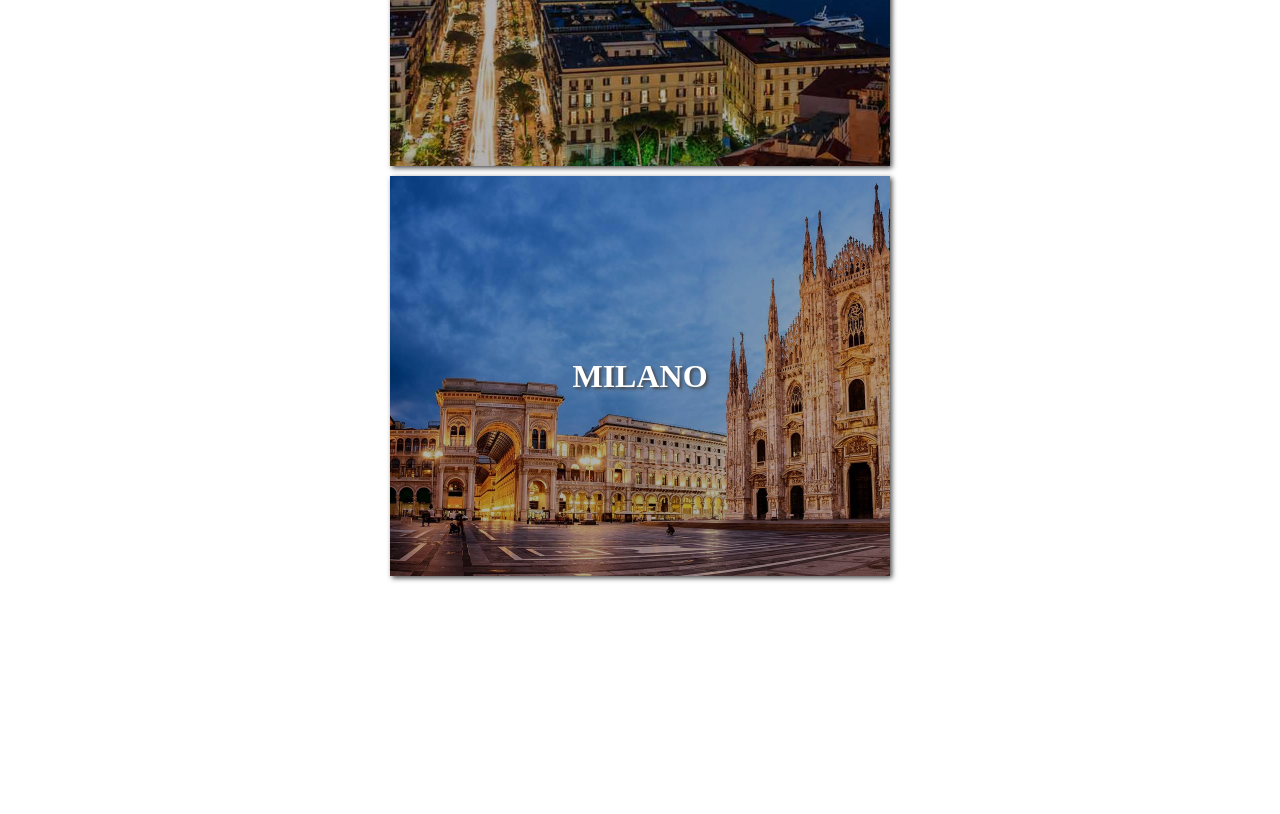
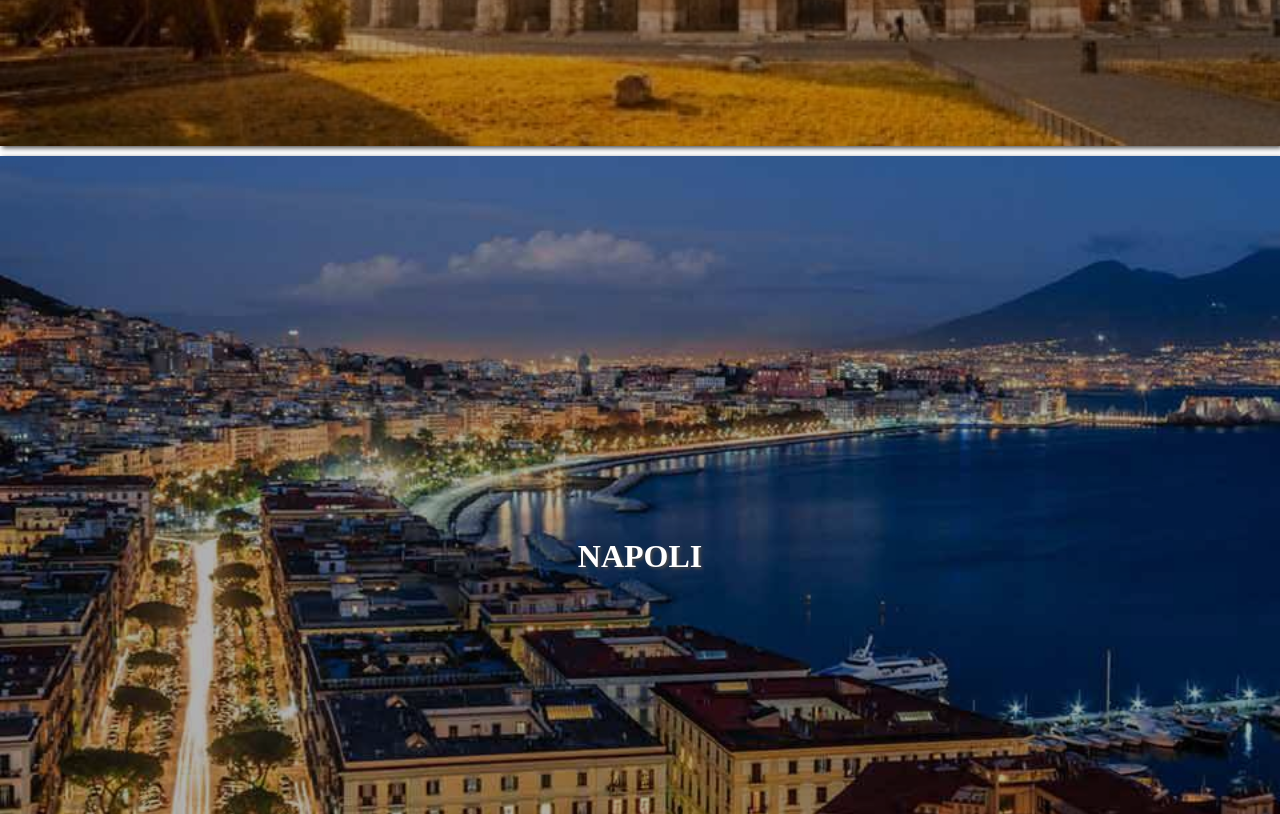
Before and after one commit to marcopro9/htmlcss-airbnb, a plain HTML site: page index.html in a window 1280 px wide. Shown: the part 654-1468 px from the top of the page. Before the commit the page ends 1240 px from the top, so only its background shows below. Drawn offline with Linux system fonts and the light colour scheme.

Commit message:
Versione  width 100% e height 100vh

```diff
--- a/css/style.css
+++ b/css/style.css
@@ -10,12 +10,11 @@
 .container-img{
   margin-left: auto;
   margin-right: auto;
-  margin-top: 10px;
   margin-bottom: 10px;
   position: relative;
   background-size: cover;
-  height: 400px;
-  width: 500px;
+  height: 100vh;
+  width: 100%;
   box-shadow: 2px 2px 5px #474747 ;
 }
 .container-img .filter{
```
